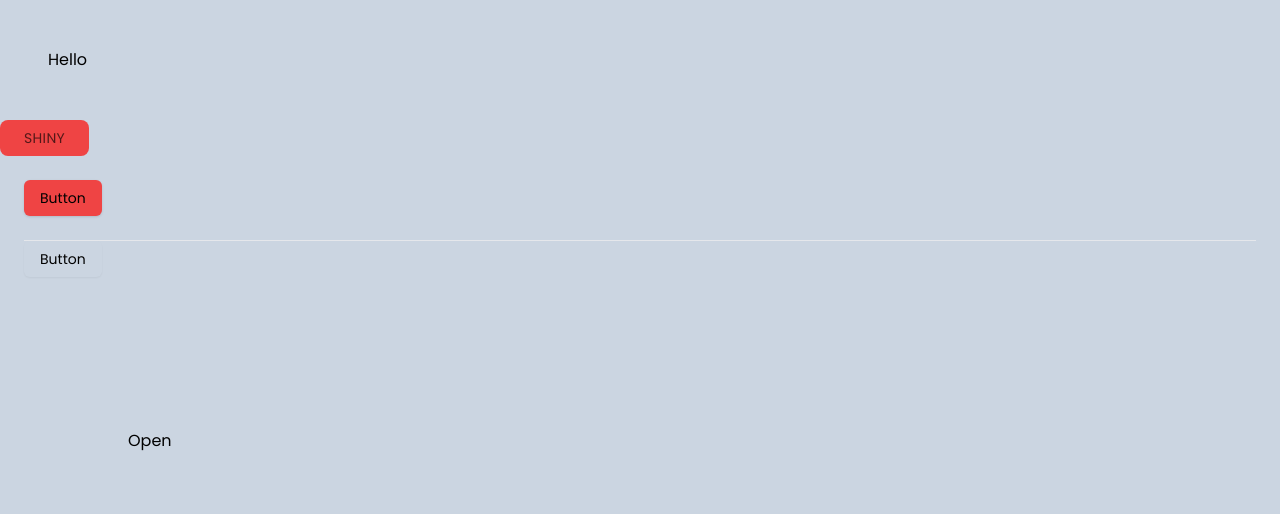
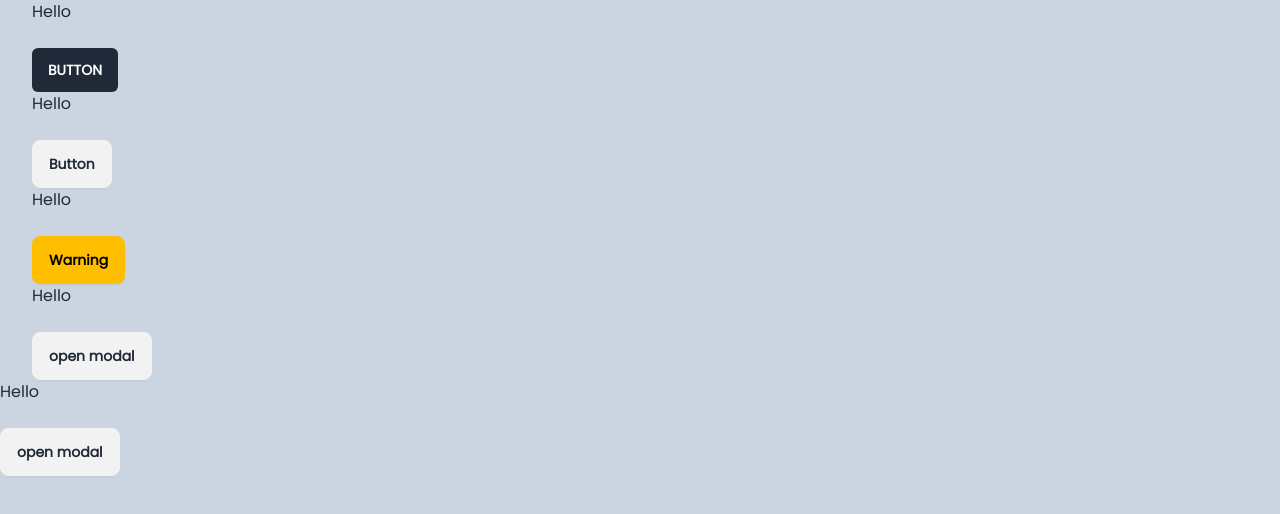
Before and after one commit to Farhan2001M/prixi, a Next.js app: page /testing in a window 1280 px wide. Shown: the top 514 px of the page. Built offline with nearby package versions, Linux system fonts and the light colour scheme.

Commit message:
testing for daisy ui library

```diff
--- a/app/testing/page.tsx
+++ b/app/testing/page.tsx
@@ -1,54 +1,69 @@
+"use client"
+
 import React from 'react';
-import ShinyButton from "../components/MagicUI/ShinyButton";
-
-import { Button } from "../components/ShadeCN/Button"
-
-import {
-  AlertDialog,
-  AlertDialogAction,
-  AlertDialogCancel,
-  AlertDialogContent,
-  AlertDialogDescription,
-  AlertDialogFooter,
-  AlertDialogHeader,
-  AlertDialogTitle,
-  AlertDialogTrigger,
-} from "../components/ShadeCN/AlertDialog"
 
 const TestComponent: React.FC = () => {
 
   return (
-    <div className='bg-slate-300 h-screen'>
-      <h1 className='p-12'>Hello</h1>
+    <div className='bg-slate-300 h-screen' >
 
-      <ShinyButton text="Shiny" className='bg-red-500 hover:bg-red-600' />
+      <div className='ml-8'>
 
-      <div className='p-6'>
-        <Button className='bg-red-500 hover:bg-red-600'>Button</Button>
-        <br /> <br />
-        <hr />
-        <Button variant="destructive" >Button</Button>
+        <h1>Hello</h1><br />
+
+
+
+        <button className="inline-block cursor-pointer rounded-md bg-gray-800 px-4 py-3 text-center text-sm font-semibold uppercase text-white transition duration-200 ease-in-out hover:bg-gray-900">
+          Button
+        </button>
+
+        <h1>Hello</h1><br />
+
+        <button className="btn">Button</button>
+
+
+        <h1>Hello</h1><br />
+
+
+        <button className="btn btn-warning">Warning</button>
+
+        <h1>Hello</h1><br />
+
+
+        {/* The button to open modal */}
+        <label htmlFor="my_modal_7" className="btn">open modal</label>
+
+        {/* Put this part before </body> tag */}
+        <input type="checkbox" id="my_modal_7" className="modal-toggle" />
+        <div className="modal" role="dialog">
+          <div className="modal-box">
+            <h3 className="text-lg font-bold">Hello!</h3>
+            <p className="py-4">This modal works with a hidden checkbox!</p>
+          </div>
+          <label className="modal-backdrop" htmlFor="my_modal_7">Close</label>
+        </div>
+
       </div>
 
 
-      <div className='m-32'>
-        <AlertDialog>
-          <AlertDialogTrigger>Open</AlertDialogTrigger>
-          <AlertDialogContent className='bg-red-500'>
-            <AlertDialogHeader>
-              <AlertDialogTitle>Are you absolutely sure?</AlertDialogTitle>
-              <AlertDialogDescription>
-                This action cannot be undone. This will permanently delete your account
-                and remove your data from our servers.
-              </AlertDialogDescription>
-            </AlertDialogHeader>
-            <AlertDialogFooter>
-              <AlertDialogCancel>Cancel</AlertDialogCancel>
-              <AlertDialogAction>Continue</AlertDialogAction>
-            </AlertDialogFooter>
-          </AlertDialogContent>
-        </AlertDialog>
-      </div>
+      <h1>Hello</h1><br />
+
+
+      {/* Open the modal using document.getElementById('ID').showModal() method */}
+      <button className="btn" onClick={()=>document.getElementById('my_modal_1').showModal()}>open modal</button>
+      <dialog id="my_modal_1" className="modal">
+        <div className="modal-box">
+          <h3 className="font-bold text-lg">Hello!</h3>
+          <p className="py-4">Press ESC key or click the button below to close</p>
+          <div className="modal-action">
+            <form method="dialog">
+              {/* if there is a button in form, it will close the modal */}
+              <button className="btn">Close</button>
+            </form>
+          </div>
+        </div>
+      </dialog>
+
 
 
     </div>
--- a/package.json
+++ b/package.json
@@ -18,7 +18,7 @@
     "canvas-confetti": "^1.9.3",
     "class-variance-authority": "^0.7.0",
     "clsx": "^2.1.1",
-    "framer-motion": "^11.3.29",
+    "framer-motion": "^11.3.30",
     "input-otp": "^1.2.4",
     "lucide-react": "^0.429.0",
     "next": "14.2.5",
@@ -39,6 +39,7 @@
     "@types/node": "^20",
     "@types/react": "^18",
     "@types/react-dom": "^18",
+    "daisyui": "^4.12.10",
     "eslint": "^8",
     "eslint-config-next": "14.2.5",
     "postcss": "^8",
--- a/tailwind.config.ts
+++ b/tailwind.config.ts
@@ -22,7 +22,9 @@ const config: Config = {
       },
     },
   },
-  plugins: []
+  plugins: [
+    require('daisyui'),
+  ]
 }
 export default config
 
```
Also changed, not shown: app/globals.css (line endings or trailing spaces), 1 other file (tests, documents, lock files or other folders).
